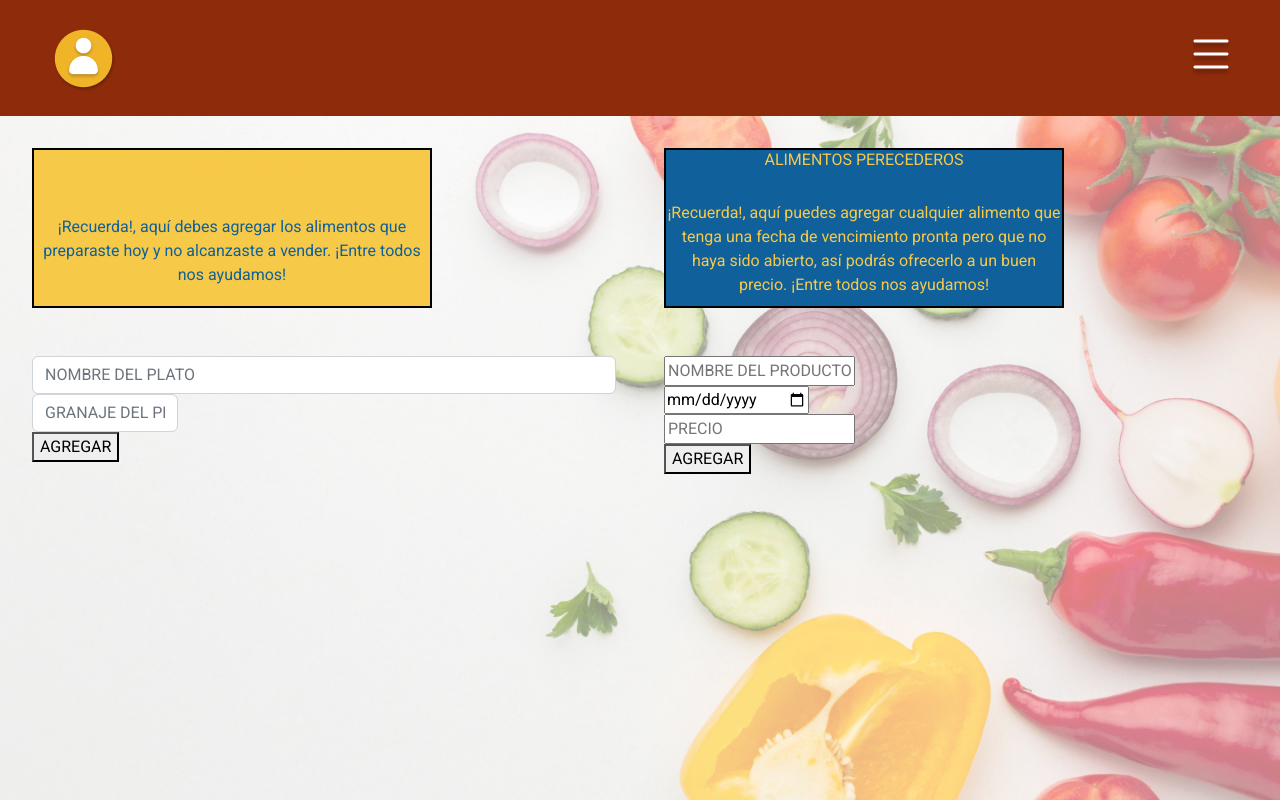
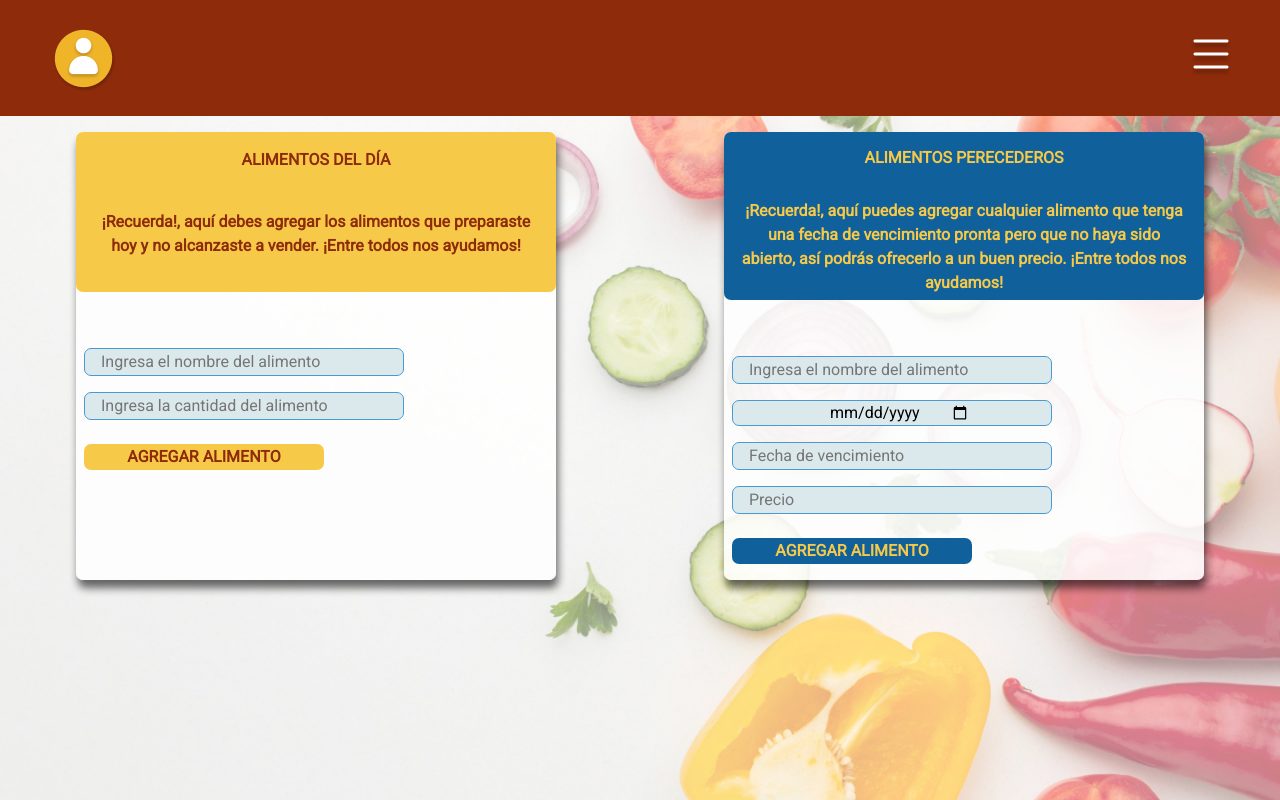
Before and after one commit to AnnaGabr/Hackaton-ImagineApps, a React (Create React App) app: page / in a window 1280 px wide. Built offline with nearby package versions, Linux system fonts and the light colour scheme.

Commit message:
Diseño del perfil de restaurante

```diff
--- a/src/components/AlimentosDia.jsx
+++ b/src/components/AlimentosDia.jsx
@@ -1,4 +1,5 @@
 import React from "react";
+
 
 export const AlimentosDia = () => {
 
@@ -6,29 +7,28 @@ export const AlimentosDia = () => {
         <div id="alimentosDia">
             <form /* onSubmit={guardarDatos} */>
                 <div>
-                    <input
+                    <input className="inputs"
                         type="text"
                         id="nombre-plato"
                         name="plato"
-                        placeholder="NOMBRE DEL PLATO"
-                        className="form-control"
+                        placeholder="Ingresa el nombre del alimento"
                         /* onChange={handleInputChange} value={inputs.plato} */>
                     </input>
+
                 </div>
 
                 <div className="col-md-3">
-                    <input
+                    <input className="inputs"
                         type="text"
-                        id="granaje"
-                        name="granaje"
-                        placeholder="GRANAJE DEL PLATO"
-                        className="form-control"
+                        id="gramaje"
+                        name="gramaje"
+                        placeholder="Ingresa la cantidad del alimento"
                         /* onChange={handleInputChange} value={inputs.granaje} */>
                     </input>
                 </div>
                 <div className="col-md-3">
-                    <button id="boton-plato" type="submit">
-                        AGREGAR
+                    <button id="boton-plato" type="submit" >
+                        AGREGAR ALIMENTO
                     </button>
                 </div>
             </form>
--- a/src/components/AlimentosPerecederos.jsx
+++ b/src/components/AlimentosPerecederos.jsx
@@ -6,38 +6,47 @@ export const AlimentosPerecederos = () => {
         <div id="alimentosPerecederos">
             <form /* onSubmit={guardarDatos} */>
                 <div>
-                    <input
+                    <input className= "inputs"
                         type="text"
                         id="nombre-producto"
                         name="producto"
-                        placeholder="NOMBRE DEL PRODUCTO"
+                        placeholder="Ingresa el nombre del alimento"
                         /* onChange={handleInputChange} value={inputs.producto} */>
                     </input>
                 </div>
 
                 <div>
-                    <input
+                    <input className= "inputs"
                         type="date"
                         id="fecha"
                         name="fecha-producto"
-                        placeholder="FECHA PRODUCTO"
+                        placeholder="Ingresa cantidad del alimento"
                         /* onChange={handleInputChange} value={inputs.fecha} */>
                     </input>
                 </div>
-
                 <div>
-                    <input
+                    <input className= "inputs"
                         type="value"
-                        id="precio"
-                        name="precio"
-                        placeholder="PRECIO"
+                        id="fecha"
+                        name="fecha"
+                        placeholder="Fecha de vencimiento"
                         /* onChange={handleInputChange} value={inputs.precio} */>
                     </input>
                 </div>
 
                 <div>
-                    <button id="boton-producto" type="submit">
-                        AGREGAR
+                    <input className= "inputs"
+                        type="value"
+                        id="precio"
+                        name="precio"
+                        placeholder="Precio"
+                        /* onChange={handleInputChange} value={inputs.precio} */>
+                    </input>
+                </div>
+
+                <div>
+                    <button id="boton-producto" type="submit" >
+                        AGREGAR ALIMENTO
                     </button>
                 </div>
             </form>
--- a/src/components/Restaurante.jsx
+++ b/src/components/Restaurante.jsx
@@ -1,22 +1,21 @@
-import React from 'react'
+import React  from 'react'
 import { AlimentosDia } from './AlimentosDia'
 import { AlimentosPerecederos } from './AlimentosPerecederos'
 
 
 export const Restaurante = ({ alimentos }) => {
 
-
   return (
-    <div className='principalForm'>
-      <div>
+    <div className='notifContainer' id='principalForm'>
+      <div className='cardDay'>
         <form className='alimentos-dia'>
-          <h3>ALIMENTOS DEL DÍA</h3><br></br>
+          <h4>ALIMENTOS DEL DÍA</h4> <br></br>
           <p>¡Recuerda!, aquí debes agregar los alimentos que preparaste hoy y no alcanzaste a vender.
           ¡Entre todos nos ayudamos!</p>
         </form>
         <AlimentosDia />
       </div>
-      <div>
+      <div className='cardPerecederos'>
         <form className='alimentos-perecederos'>
           <h3>ALIMENTOS PERECEDEROS</h3> <br></br>
           <p>¡Recuerda!, aquí puedes agregar cualquier alimento que tenga una fecha de vencimiento pronta pero que no haya sido abierto,
--- a/src/index.css
+++ b/src/index.css
@@ -30,35 +30,42 @@ nav .btnMenu {
 }
 
 .alimentos-dia {
-  border: 2px solid black;
-  width: 25em;
+
+  width: 30em;
   height: 10em;
   text-align: center;
   margin-bottom: 3em;
   display: grid;
   align-items: center;
   background-color: rgba(247, 201, 72, 1);
+  padding: 1em;
+  border-radius: 7px;
 }
 
 
 .alimentos-perecederos {
-  border: 2px solid black;
-  width: 25em;
-  height: 10em;
+
+  width: 30em;
+  height: 10.5em;
   text-align: center;
   display: grid;
   align-items: center;
   margin-bottom: 3em;
   background-color: rgba(15, 96, 155, 1);
+  padding: 1em;
+  border-radius: 7px;
 }
 
-.alimentos-dia, h3{
-  color: rgba(15, 96, 155, 1);
+.alimentos-dia, h4{
+  color: rgba(141, 43, 11, 1);
   font-size: 1em;
+  font-weight: bolder;
 }
 
 .alimentos-perecederos, h3{
  color: rgba(247, 201, 72, 1);
+ font-size: 1em;
+ font-weight: bold;
 }
 
 
@@ -73,11 +80,60 @@ nav .btnMenu {
   font-family: arial;
   justify-content: space-between;
   box-shadow: 2px 8px 8px rgb(0 0 0 / 59%);
+  font-weight: bolder;
 }
 
-.principalForm{
+#principalForm{
   display: grid;
   grid-template-columns: repeat(2, 1fr);
+  justify-items: center;
   gap: 3em;
   margin: 2em;
+  margin: 1em;
 }
+
+.inputs{
+  width: 20em;
+  margin: 0.5em;
+  border: 1px solid rgb(74, 154, 210);
+  border-radius: 7px;
+  background: rgb(220, 233, 236);
+  padding-left: 1em;
+  justify-items: center;
+}
+
+#boton-plato{
+  background: rgba(247, 201, 72, 1);
+  border-radius: 7px;
+  margin-top: 1em;
+  border: none;
+  color: #8D2B0B;
+  width: 15em;
+  margin-left: 0.5em;
+  font-weight: bolder;
+}
+
+#boton-producto{
+  background: rgba(15, 96, 155, 1);
+  border-radius: 7px;
+  margin-top: 1em;
+  border: none;
+  color: rgba(247, 201, 72, 1);
+  width: 15em;
+  margin-left: 0.5em;
+  font-weight: bolder;
+  margin-bottom: 1em;
+}
+
+.cardDay, .cardPerecederos{
+ /* border: ;  */
+ border-radius: 7px;
+ box-shadow: 2px 8px 8px rgb(0 0 0 / 59%);
+ background: rgba(255, 255, 255, 0.864);
+}
+
+/* .cardPerecederos{
+  border-radius: 7px;
+  box-shadow: 2px 8px 8px rgb(0 0 0 / 59%);
+  background: rgba(255, 255, 255, 0.864);
+} */
```
Also changed, not shown: src/images/ok.png (added).
